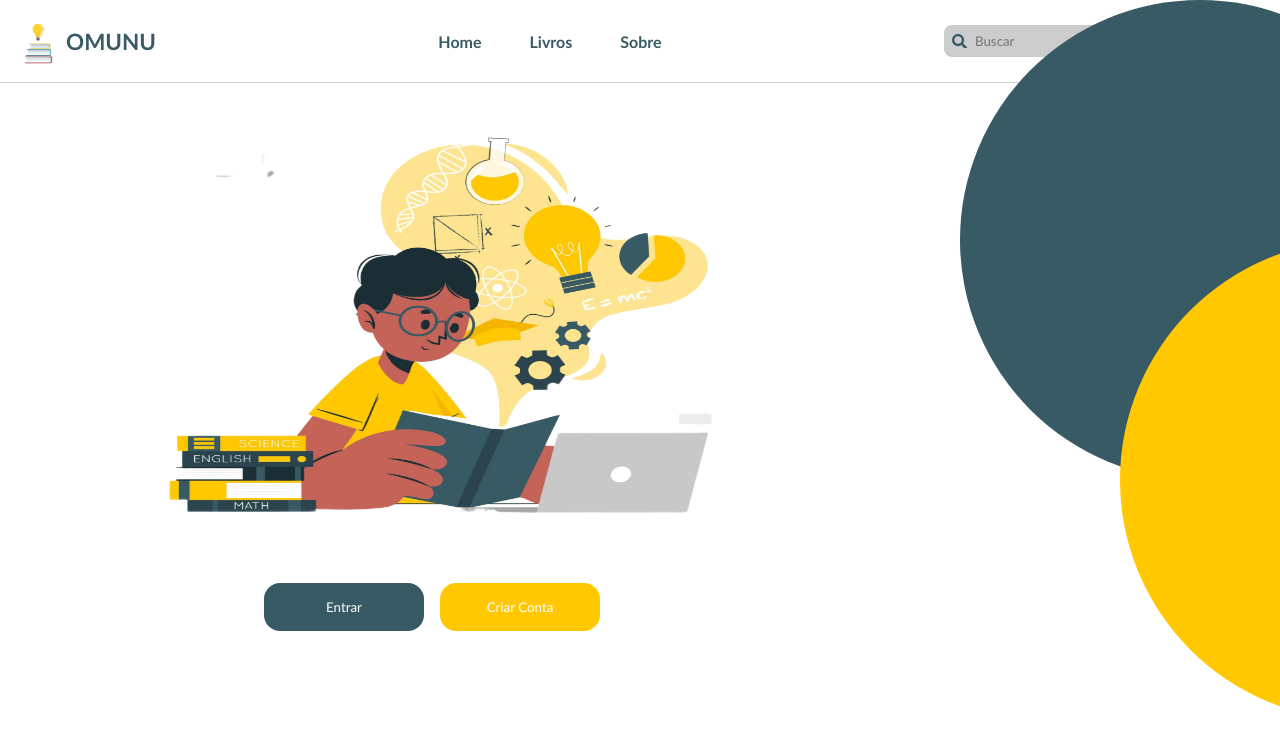
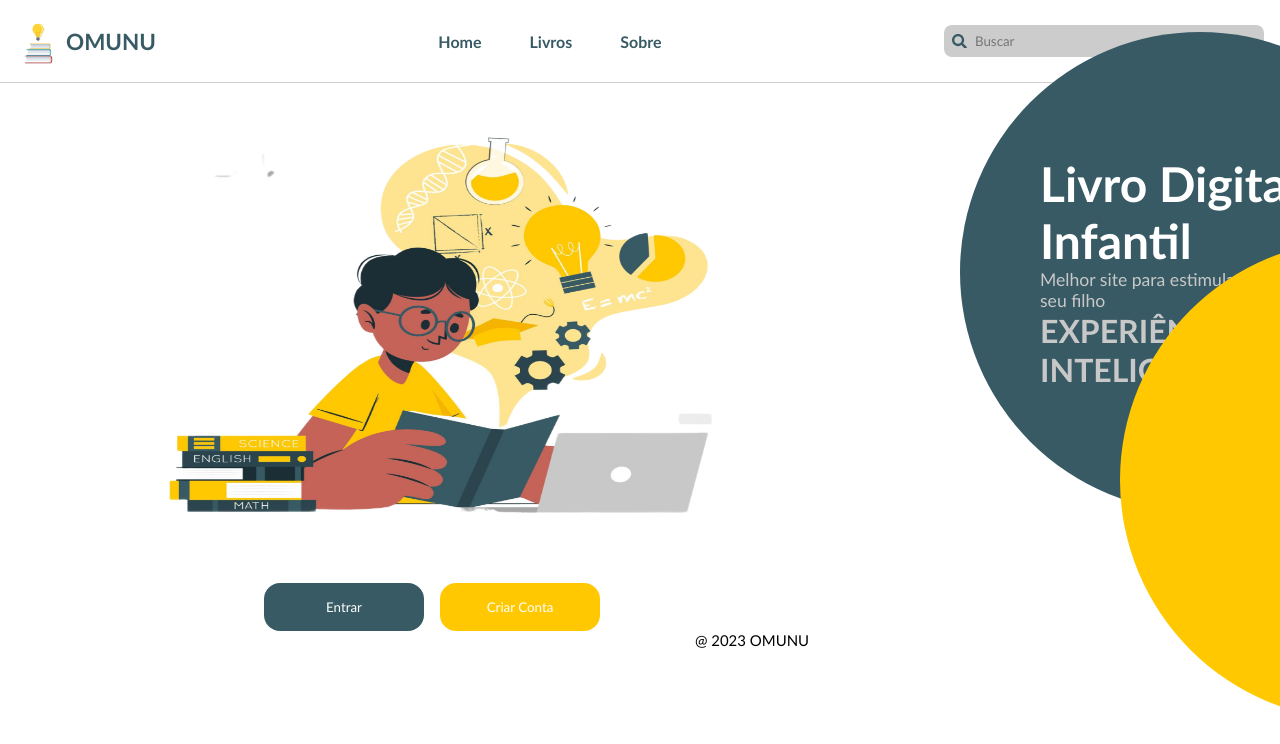
Before and after one commit to mauriciocosta404/OMUNU, a Next.js app: page / in a window 1280 px wide. Shown: the top 744 px of the page. Built offline with nearby package versions, Linux system fonts and the light colour scheme.

Commit message:
feat: adicionando as bolhas do banner

```diff
--- a/src/components/banner/index.tsx
+++ b/src/components/banner/index.tsx
@@ -6,13 +6,20 @@ const Banner=()=>{
     return(
         <S.MainContainer>
             <S.Container>
-                <S.BollTopContainer/>
+                <S.BollTopContainer>
+                    <h1>Livro Digital Infantil</h1>
+                    <p>Melhor site para estimular o cérebro do seu filho</p>
+                    <h2>EXPERIÊNCIA INTELIGENTE</h2>
+                </S.BollTopContainer>
                 <S.BollBottomContainer/>
                 <Image width={550} height={500} src={peopleReadding} alt='readding'/>
                 <S.ButtonsContainer>
                     <S.Button color='#385A64'>Entrar</S.Button>
                     <S.Button color='#FFC801'>Criar Conta</S.Button>
                 </S.ButtonsContainer>
+                <S.Footer>
+                    @ 2023 OMUNU
+                </S.Footer>
             </S.Container>
         </S.MainContainer>
     )
--- a/src/components/banner/styles.ts
+++ b/src/components/banner/styles.ts
@@ -31,13 +31,29 @@ export const Button = styled.button`
 
 export const BollTopContainer=styled.div`
     position: absolute;
-    bottom:20rem;left: 60rem;
+    bottom:18rem;left: 60rem;
+    padding: 5rem;
     display: flex;
     align-items: center;
     justify-content: center;
+    flex-direction: column;
     background-color: #385A64;
     width: 30rem; height: 30rem;
     border-radius: 50%;
+
+    h1{
+        color: #FFF;
+        font-size: 3rem;
+    }
+    p{
+        color: #C8C8C8;
+        font-size: 1.1rem;
+        max-width: 20rem;
+    }
+    h2{
+        color: #C8C8C8;
+        font-size: 2rem;
+    }
 `;
 
 
@@ -48,3 +64,8 @@ export const BollBottomContainer=styled.div`
     width: 30rem; height: 30rem;
     border-radius: 50%;
 `;
+
+export const Footer=styled.footer`
+    width: 100vw;
+    text-align: center;
+`;
```
